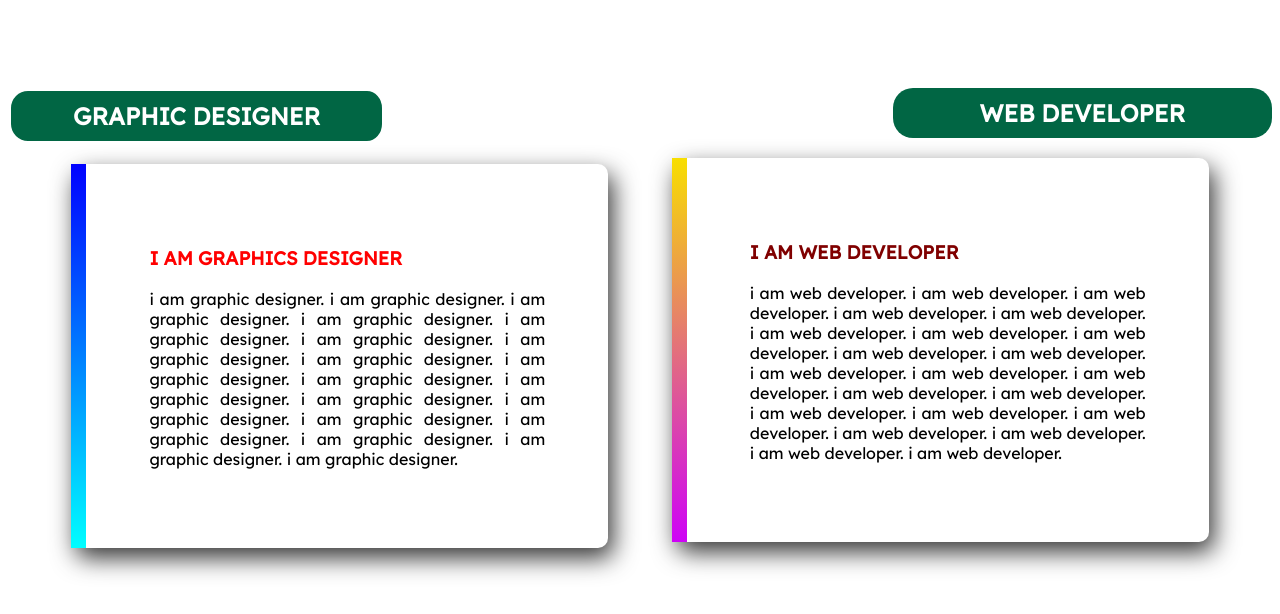
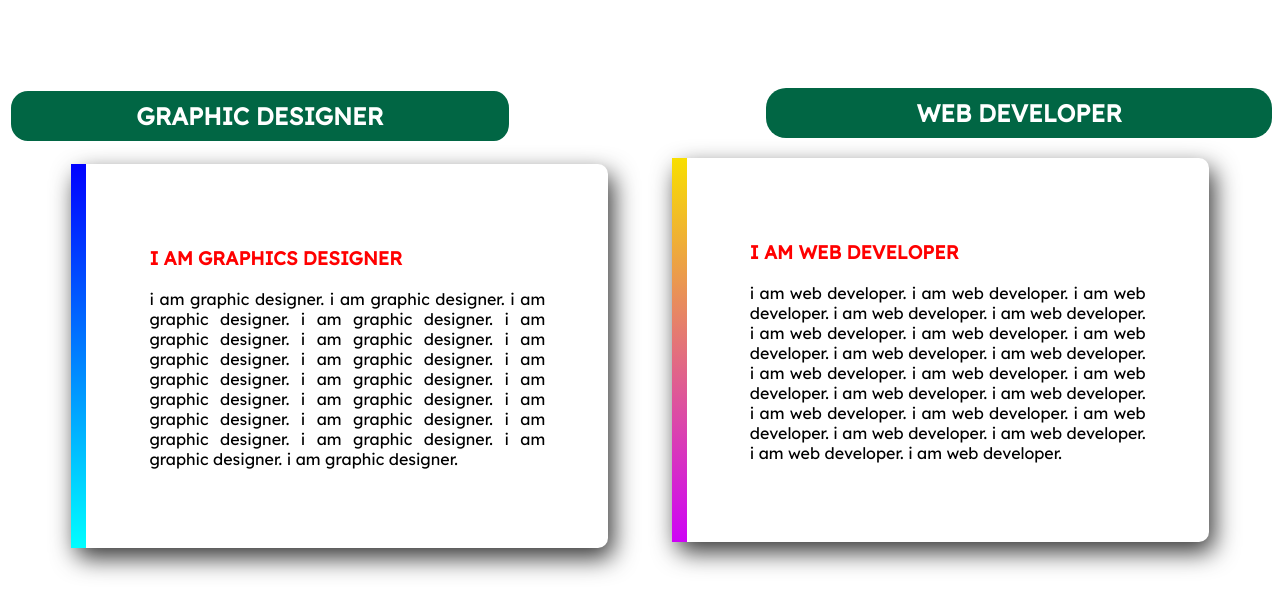
Before and after one commit to RakibulHasanoo7/web-developer-desinger, a plain HTML site: page index.html in a window 1280 px wide. Shown: the part 108-722 px from the top of the page. Drawn offline with Linux system fonts and the light colour scheme.

Commit message:
make-over

```diff
--- a/style.css
+++ b/style.css
@@ -20,7 +20,7 @@ body{
     text-align: center;
     color: rgb(255, 255, 255);
     background-color: rgb(1, 102, 68);
-    margin-right:40% ;
+    margin-right:20% ;
      padding-top: 10px;
     padding-bottom: 10px;
     border-radius: 20px;
@@ -32,7 +32,7 @@ body{
     color: rgb(255, 255, 255);
     text-align: center;
     background-color: rgb(1, 102, 68);
-    margin-left:40% ;
+    margin-left:20% ;
     padding-top: 10px;
     padding-bottom: 10px;
     border-radius: 20px;
@@ -63,5 +63,5 @@ body{
     border-radius: 10px;
 }
 .me-web{
-    color:maroon;
+    color: RED;
 }
```
